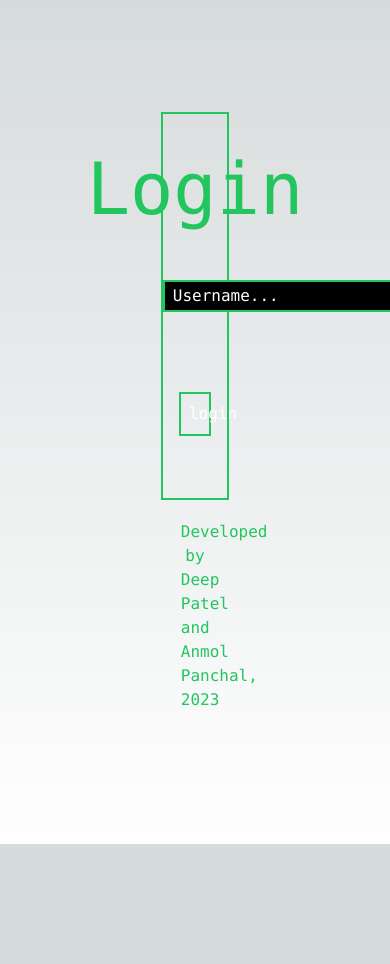
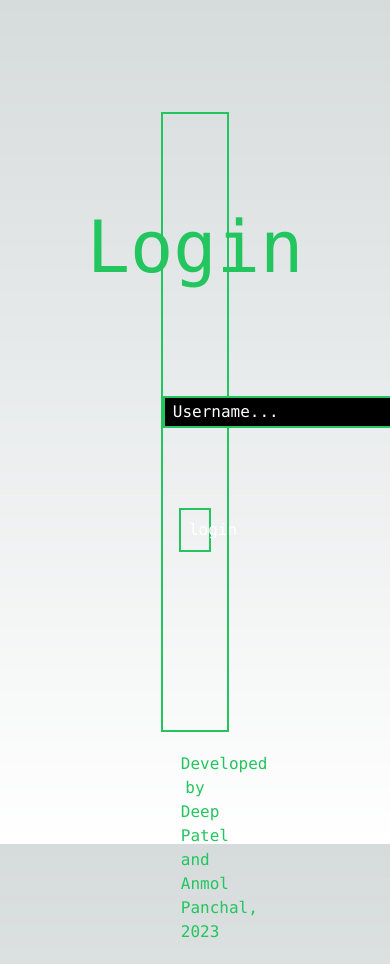
Before and after one commit to deep-patel21/MovieDB, a Next.js app in the folder moviedb/: page / in a window 390 px wide. Shown: the top 964 px of the page. Before the commit the page ends 844 px from the top, so only its background shows below. Built offline with nearby package versions, Linux system fonts and the light colour scheme.

Commit message:
Made the login page more responsive

```diff
--- a/moviedb/src/app/login/page.tsx
+++ b/moviedb/src/app/login/page.tsx
@@ -8,7 +8,7 @@ const Login = () => {
 
   return (
     <div className="flex flex-col justify-center items-center font-mono text-green-500">
-      <div className="w-3/4 h-screen p-28 flex flex-col justify-center">
+      <div className="w-3/4 h-screen p-28 2xl:flex 2xl:flex-col 2xl:justify-center">
         <form className="border-2 border-green-500 w-full h-full flex flex-col gap-12 pt-3 2xl:h-3/5">
           <div className="w-full h-full flex flex-row justify-center items-center">
             <h1 className="text-7xl text-center pt-5 font-mono">Login</h1>
```
